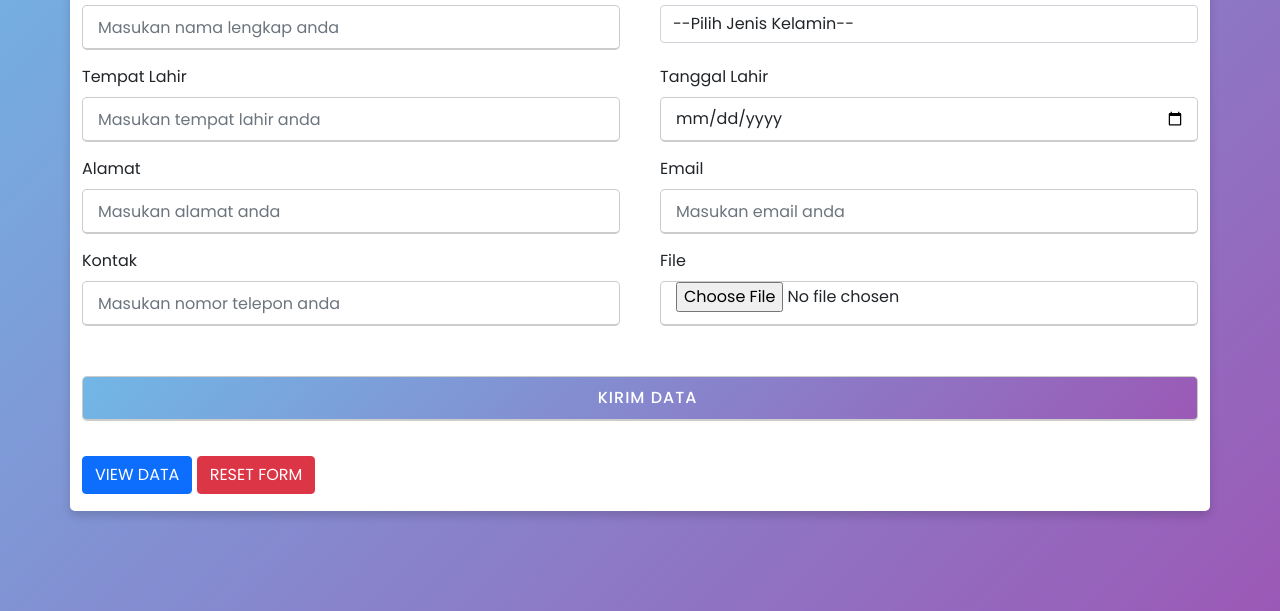
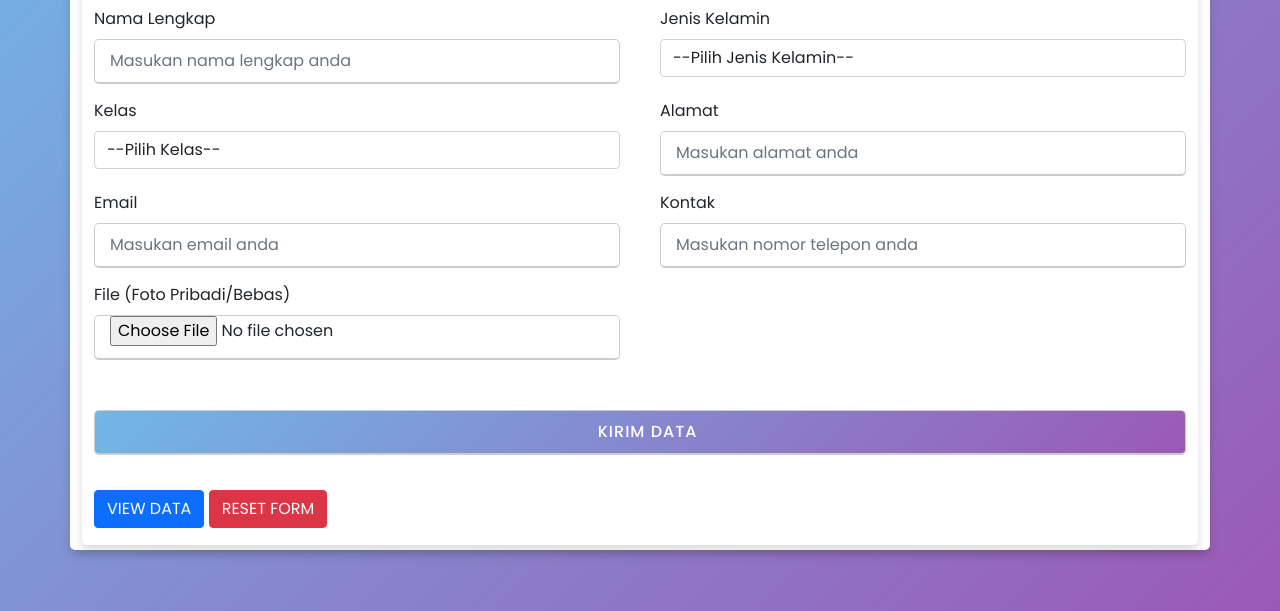
Before and after one commit to suheri77/FORMBIODATA, a plain HTML site: page index.html in a window 1280 px wide. Shown: the part 189-800 px from the top of the page. Drawn offline with nearby package versions, Linux system fonts and the light colour scheme.

Commit message:
Update index.html

```diff
--- a/index.html
+++ b/index.html
@@ -2,18 +2,23 @@
 <html lang="en" dir="ltr">
   <head>
     <meta charset="UTF-8">
-    <title> REGISTRASI </title>
+    <title> FORM BIODATA </title>
     <link rel="stylesheet" href="style.css">
     <link href="https://cdn.jsdelivr.net/npm/bootstrap@5.0.1/dist/css/bootstrap.min.css" rel="stylesheet">
     <meta name="viewport" content="width=device-width, initial-scale=1.0">
   </head>
     <body>
+      <div class="container">
+        <div style="text-align: center;">
+          <img src="Logo_SMAN_1_PKL_Lesung_HD_.png" alt="Logo" style="width: 100px; height: auto;">
+        </div>
+
     <div class="container">
-    <div class="title"style="text-align: center;">FORM REGISTRASI</div>
+    <div class="title"style="text-align: center;">FORM BIODATA SMAN BERNAS BINSUS PROVINSI RIAU</div>
     <div class="content">
     <div class="user-details">
         <div class="input-box">
-          <form id="uploadForm" action="https://script.google.com/macros/s/AKfycbx_8yBTHLPPyav51MLp7q7zIlEVx5Brp9WvxV0eRyIzZ3sXu9X6ekSfwx9BOCMLu3GB/exec" method="POST">
+          <form id="uploadForm" action="https://script.google.com/macros/s/AKfycbxJuttF3vNW6TDX7q11lFEcMILsJsYlbcIuqnUq9IQY0v8tVhsSojVcqmHSdfjsh-pI/exec" method="POST">
           <input type="hidden" value="" name="fileContent" id="fileContent">
           <input type="hidden" value="" name="filename" id="filename">
           <div class="user-details">
@@ -21,6 +26,7 @@
              <label for="nama" class="form-label">Nama Lengkap</label>
               <input type="text" id="nama" name="nama" class="form-control" placeholder="Masukan nama lengkap anda" required>
           </div>
+
         <div class="input-box">
             <label for="gender" class="form-label">Jenis Kelamin</label>
             <select type="gender" id="gender" name="gender" class="form-control" placeholder="Pilih jenis kelamin " required>
@@ -29,14 +35,24 @@
                 <option>Perempuan</option>
             </select>
             </div>
+
          <div class="input-box">
-            <label for="tempat_lahir" class="form-label">Tempat Lahir</label>
-              <input type="text" id="tempat_lahir" name="tempat_lahir" class="form-control" placeholder="Masukan tempat lahir anda" required>
+            <label for="kelas" class="form-label">Kelas</label>
+              <select type="text" id="kelas" name="kelas" class="form-control" placeholder="Masukan kelas anda" required>
+                <option>--Pilih Kelas--</option>
+                <option>X.1</option>
+                <option>X.2</option>
+                <option>X.3</option>
+                <option>X.4</option>
+                <option>X.5</option>
+                <option>XII.3</option>
+                <option>XII.4</option>
+            </select>
+
             </div>
-         <div class="input-box">
-            <label for="tgl_lahir" class="form-label">Tanggal Lahir</label>
-              <input type="date" id="tgl_lahir" name="tgl_lahir" class="form-control" placeholder="Masukan tanggal lahir anda" required>
-            </div>
+
+
+
         <div class="input-box">
             <label for="alamat" class="form-label">Alamat</label>
               <input type="text" id="alamat" name="alamat" class="form-control" placeholder="Masukan alamat anda" required>
@@ -51,7 +67,7 @@
             </div>
             </form>
         <div class="input-box">
-            <label for="file" class="form-label"> File</label>
+            <label for="file" class="form-label"> File (Foto Pribadi/Bebas)</label>
             <input required id="attach" name="attach" type="file"/>
             </div>
         <div class="button"style="width: 100%;">
```
